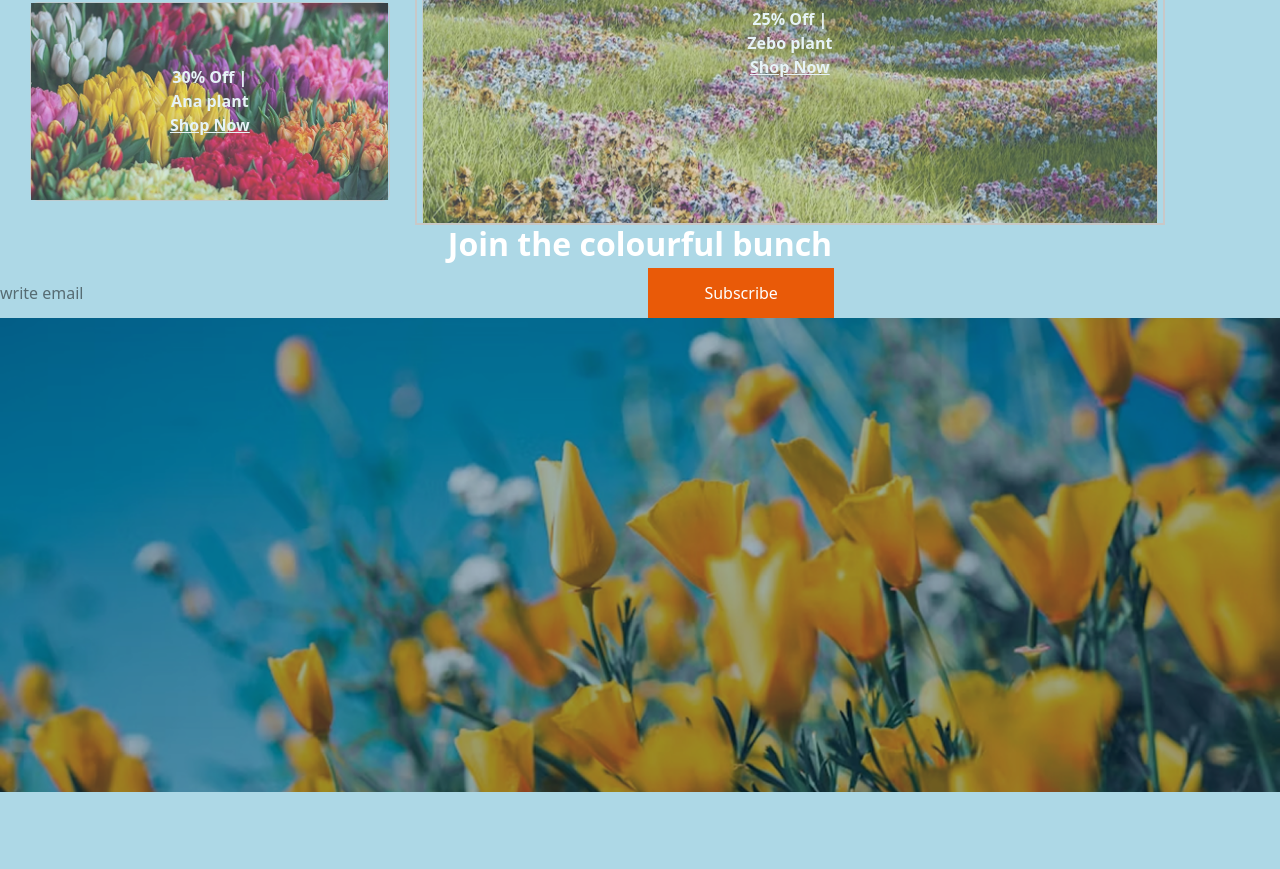
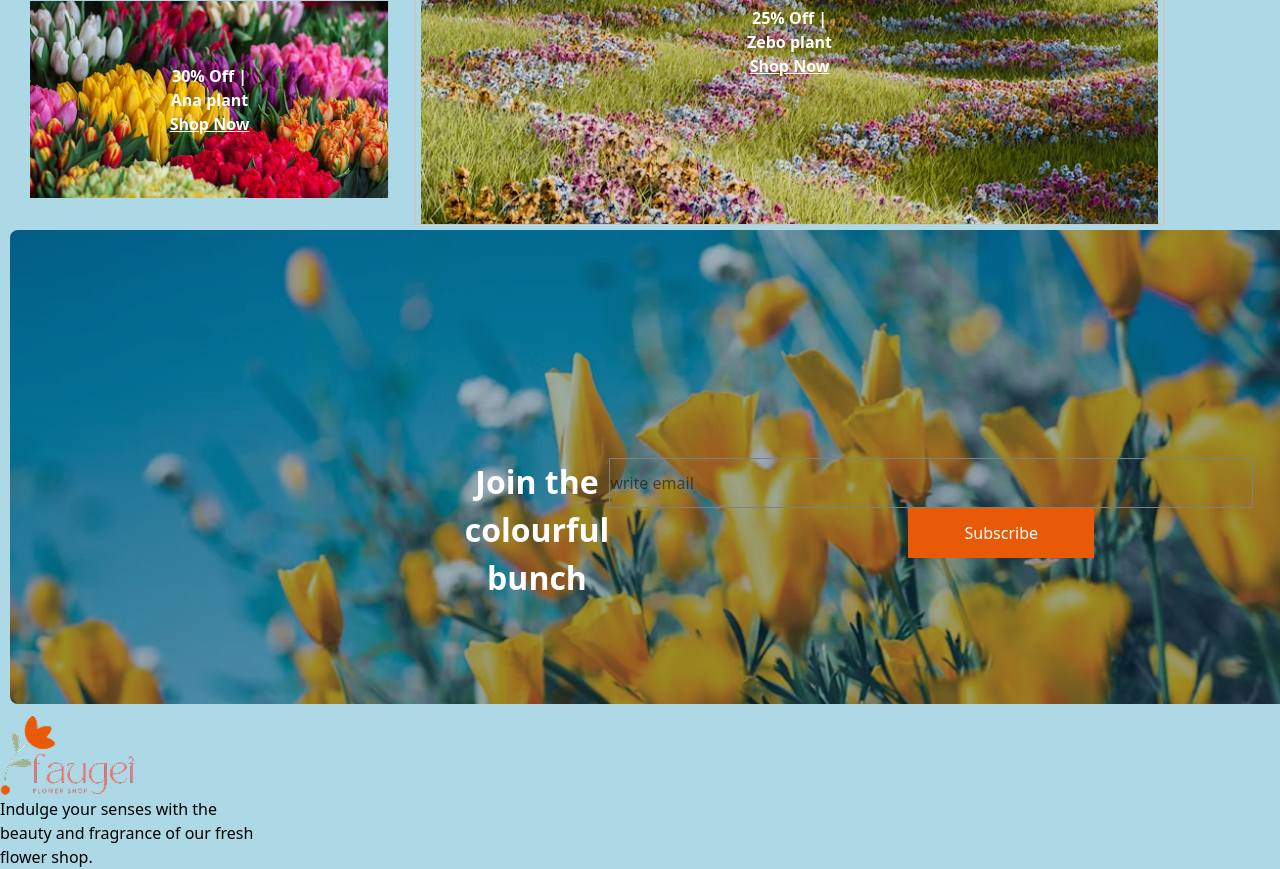
Before and after one commit to Jonyweb24/flower-responsive, a plain HTML site: page index.html in a window 1280 px wide. Shown: the part 2778-3647 px from the top of the page. Before the commit the page ends 3570 px from the top, so only its background shows below. Drawn offline with nearby package versions, Linux system fonts and the light colour scheme.

Commit message:
added join

```diff
--- a/index.css
+++ b/index.css
@@ -154,7 +154,8 @@ grid-template-columns: repeat(4,1fr);
 }
 .trusted-badge{
     width: 286px;
-    height: 286px;position:relative;
+    height: 286px;
+    position:relative;
     top:-115px;
     left:345px;
      z-index: 1;
@@ -217,12 +218,10 @@ text-align: center;
     position: relative;
     text-align: center;
     color: white;
-    opacity: 70%;
     margin: 5px;
-    border: 1px solid #C8C8C8;
     border-radius: 8px;
 }
-.shopnow-text, .shopnow-text2, .shopnow-text3{
+.shopnow-text, .shopnow-text2,.shopnow-text3{
 
   position: absolute;
   top: 50%;
@@ -253,15 +252,40 @@ margin-top: 5px;
 }
 
 .placeholder{
-
      width: 644px;
      height: 50px;
-     margin-right: 0px;
+     margin-right: 10px;
+     border: 1px solid grey;
 }
 .btn2{
     width: 186px;
     height: 50px;
     background-color: #E95A08;
     color: white;
-    margin: 0px;
+    margin-left: 130px;
+
 }
+.news-letter-bg{
+    position: relative;
+    text-align: center;
+     margin: 10px;
+    border-radius: 8px;
+    /* display: block; */
+}
+ .join{
+    width: 830px;
+    gap: 0px;
+position: absolute;
+text-align: center;
+justify-content: center;
+transform: translate(30%, -50%);
+z-index: 1;
+margin-left: 200px;
+display: flex;
+margin-bottom: 100px;
+margin-top: 300px;
+padding: 100px;
+}
+.footer{
+
+}
--- a/index.html
+++ b/index.html
@@ -165,14 +165,27 @@
              </div>
          </div>
          </div>
+
          <div class="join-clrbunch">
                  <div class="join-brunc-div">
-                    <h1 class="join-text">Join the colourful bunch </h1>
-                <input class="placeholder" type="text" placeholder="write email"> <button class="btn2">Subscribe</button>
+
+                    <div class="join">
+                     <div><h1 class="join-text">Join the colourful bunch </h1></div>
+                     <div class="join-div-all" >
+                    <input class="placeholder" type="text" placeholder="write email"> <button class="btn2">Subscribe</button>
+                  </div>
+                    </div>
+                <img class="news-letter-bg" src="assets/news-letter-bg.png" alt="">
                  </div>
-                <img class="news-letter-bg" src="assets/news-letter-bg.png" alt="">
+                </div>
+                <div class="footer">
+                    <div class="logo-footer">
+                         <div><img src="assets/logo.png" alt="">
+                          <p>Indulge your senses with the <br>beauty and fragrance of our fresh <br> flower shop. </p>
+                        </div>
+                    </div>
 
-         </div>
+                </div>
 
 </body>
 </html>
```
